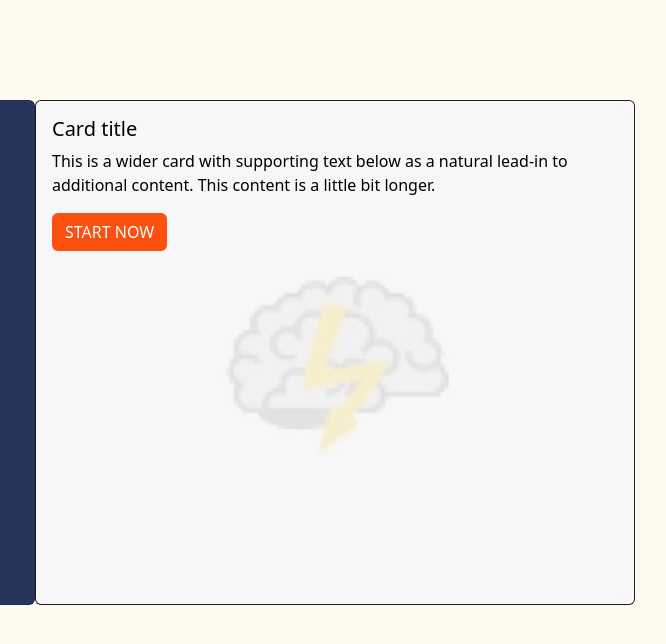
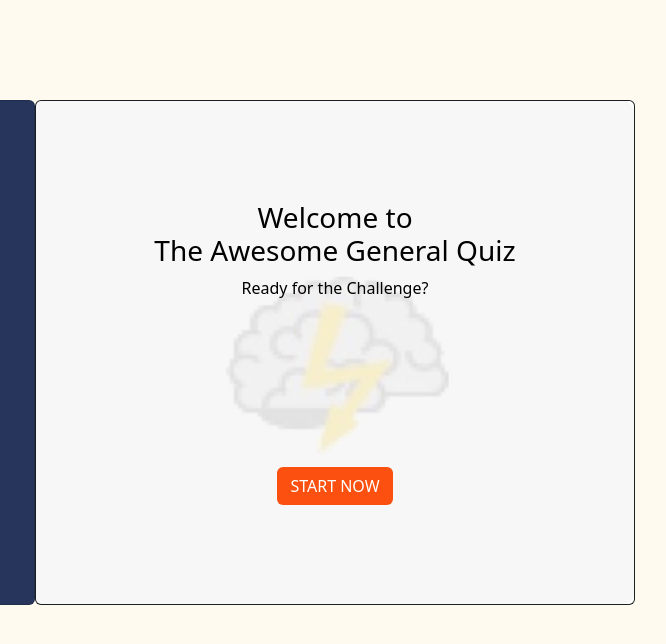
Before and after one commit to Arizona1712/Quiz-App, a website: page index.html in a window 1280 px wide. Shown: the full height of the page, 265-931 px from the left. Drawn offline with nearby package versions, Linux system fonts and the light colour scheme.

Commit message:
add first page version 3

```diff
--- a/css/style.css
+++ b/css/style.css
@@ -53,3 +53,14 @@ main {
 .width-600 {
     width: 600px;
 }
+
+.first-page {
+    display: flex;
+    flex-direction: column;
+    justify-content: space-around;
+    align-items: center;
+}
+
+.headline {
+    text-align: center;
+}
--- a/index.html
+++ b/index.html
@@ -28,10 +28,13 @@
         </div>
         <div class="card text-bg-dark width-600">
             <img src="./img/brainbg.jpg" class="card-img" alt="...">
-            <div class="card-img-overlay">
-                <h5 class="card-title">Card title</h5>
-                <p class="card-text">This is a wider card with supporting text below as a natural lead-in to additional content. This content is a little bit longer.</p>
-                <button type="button" class="btn btn-color">START NOW</button>            </div>
+            <div class="card-img-overlay first-page">
+                <div class="headline">
+                    <h3 class="card-title">Welcome to <br>The Awesome General Quiz</h3>
+                    <p class="card-text">Ready for the Challenge?</p>
+                </div>
+                <button type="button" class="btn btn-color">START NOW</button>
+            </div>
         </div>
     </main>
 </body>
```
